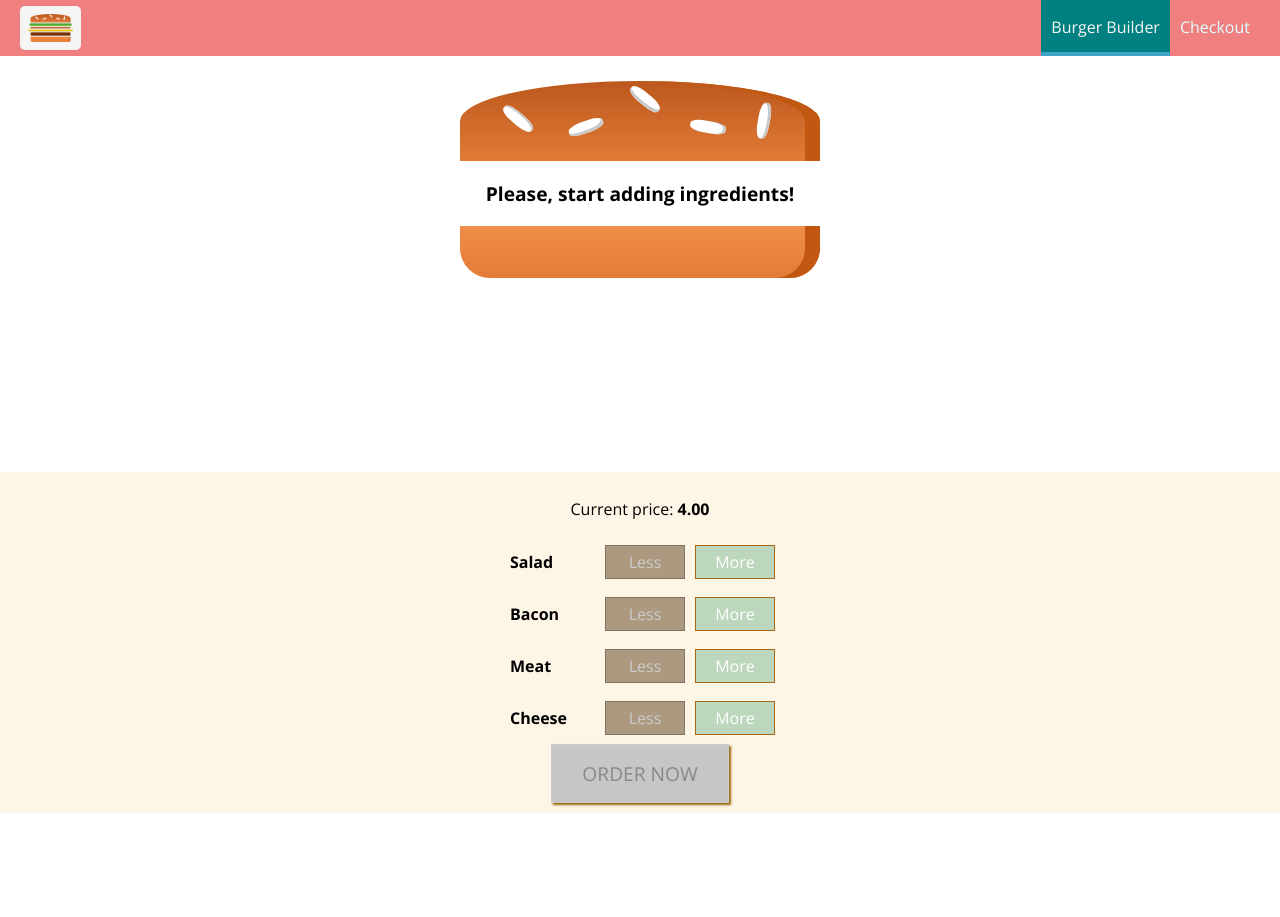
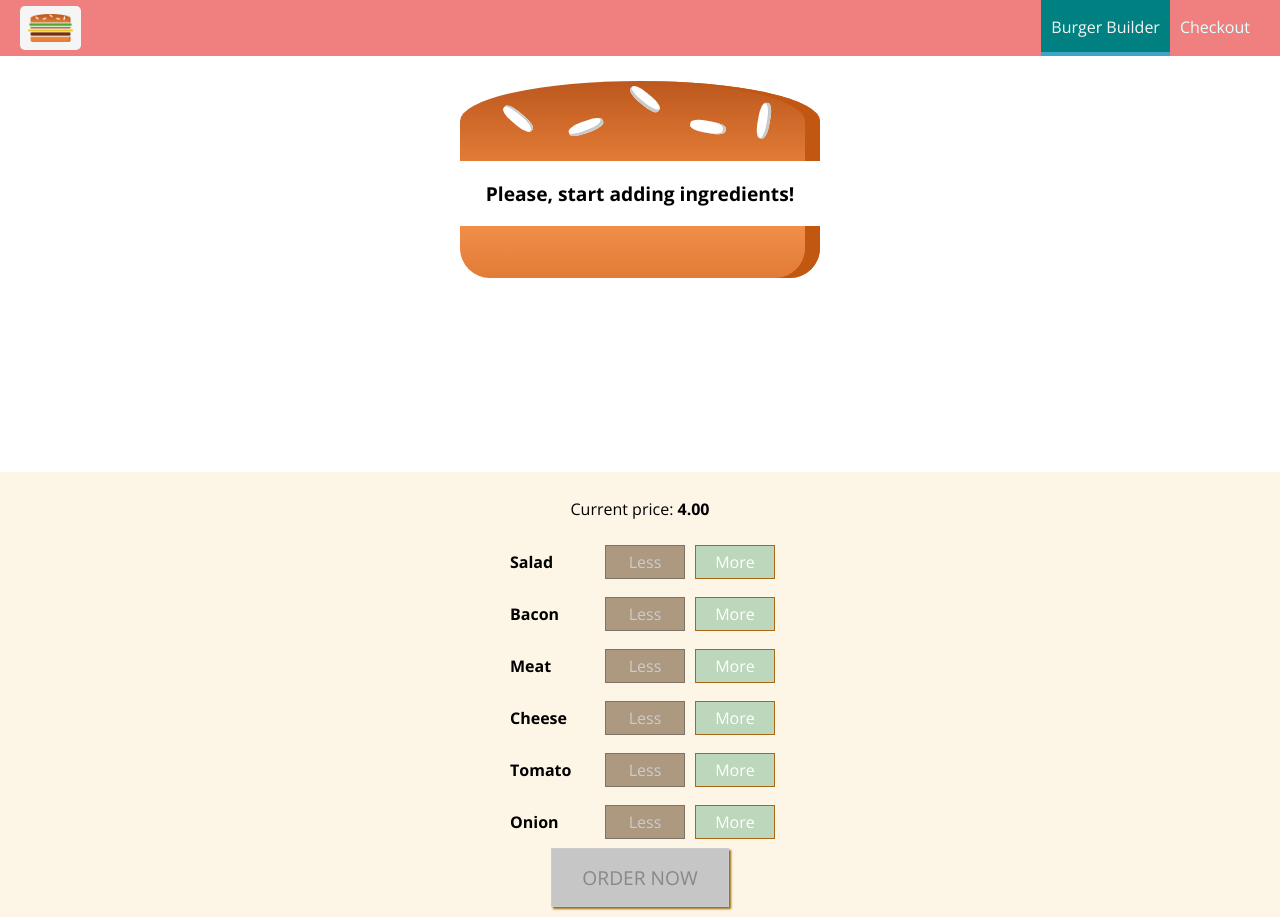
Before and after one commit to khali16/burger, a React app: page / in a window 1280 px wide. Before the commit the page ends 813 px from the top, so only its background shows below. Built offline with nearby package versions, Linux system fonts and the light colour scheme.

Commit message:
adding-others-ingriedents-and-validation

```diff
--- a/src/components/Burger/BuildControls/BuildControl/BuildControl.js
+++ b/src/components/Burger/BuildControls/BuildControl/BuildControl.js
@@ -1,17 +1,29 @@
-import React from 'react';
-import styles from './BuildControl.module.css';
+import React from "react";
+import styles from "./BuildControl.module.css";
 
-const buildControl = (props) => (
+const buildControl = (props) => {
+  console.log(props.ingredientAmount);
+  return (
     <div className={styles.BuildControl}>
       <div className={styles.Label}>{props.label}</div>
       <button
         className={styles.Less}
         onClick={props.removed}
-            disabled={props.disabled}>Less</button>
+        disabled={props.ingredientAmount <= 0}
+      >
+        Less
+      </button>
       <button
         className={styles.More}
-            onClick={props.added}>More</button>
+        onClick={props.added}
+        //disabled = iloscIngredientu > 3
+        // ingredientAmount >= 3
+        disabled={props.ingredientAmount >= 3}
+      >
+        More
+      </button>
     </div>
   );
+};
 
-export default buildControl
+export default buildControl;
--- a/src/components/Burger/BuildControls/BuildControl/BuildControl.module.css
+++ b/src/components/Burger/BuildControls/BuildControl/BuildControl.module.css
@@ -11,20 +11,20 @@
   padding: 5px;
   margin: 0 5px;
   width: 80px;
-    border: 1px solid #AA6817;
+  border: 1px solid #aa6817;
   cursor: pointer;
   outline: none;
 }
 
 .BuildControl button:disabled {
-    background-color: #AC9980;
-    border: 1px solid #7E7365;
+  background-color: #ac9980;
+  border: 1px solid #7e7365;
   color: #ccc;
   cursor: default;
 }
 
 .BuildControl button:hover:disabled {
-    background-color: #AC9980;
+  background-color: #ac9980;
   color: #ccc;
   cursor: not-allowed;
 }
@@ -45,12 +45,14 @@
   color: white;
 }
 
-.BuildControl .Less:hover, .BuildControl .Less:active {
-    background-color: #DAA972;
+.BuildControl .Less:hover,
+.BuildControl .Less:active {
+  background-color: #800000;
   color: white;
 }
 
-.BuildControl .More:hover,.BuildControl .More:active {
-    background-color: #99703F;
+.BuildControl .More:hover,
+.BuildControl .More:active {
+  background-color: #3cb371;
   color: white;
 }
--- a/src/components/Burger/BuildControls/BuildControls.js
+++ b/src/components/Burger/BuildControls/BuildControls.js
@@ -1,29 +1,46 @@
-import React from 'react';
-import styles from './BuildControls.module.css';
-import BuildControl from './BuildControl/BuildControl';
+import React from "react";
+import styles from "./BuildControls.module.css";
+import BuildControl from "./BuildControl/BuildControl";
 
 const controls = [
-    { label: 'Salad', type: 'salad' },
-    { label: 'Bacon', type: 'bacon' },
-    { label: 'Meat', type: 'meat' },
-    { label: 'Cheese', type: 'cheese' }
+  { label: "Salad", type: "salad" },
+  { label: "Bacon", type: "bacon" },
+  { label: "Meat", type: "meat" },
+  { label: "Cheese", type: "cheese" },
+  { label: "Tomato", type: "tomato" },
+  { label: "Onion", type: "onion" },
 ];
 
-const buildControls = (props) => (
+const buildControls = ({
+  ingredientAdded,
+  ingredientRemoved,
+  disabled,
+  disabled2,
+  purchasable,
+  ordered,
+  price,
+  ingredients,
+}) => (
   <div className={styles.BuildControls}>
-        <p>Current price: <strong>{props.price.toFixed(2)}</strong></p>
-        {controls.map(ctrl => (
+    <p>
+      Current price: <strong>{price.toFixed(2)}</strong>
+    </p>
+    {controls.map((ctrl) => (
       <BuildControl
         key={ctrl.label}
         label={ctrl.label}
-                added={() => props.ingredientAdded(ctrl.type)}
-                removed={() => props.ingredientRemoved(ctrl.type)}
-                disabled={props.disabled[ctrl.type]}/>
+        added={() => ingredientAdded(ctrl.type)}
+        removed={() => ingredientRemoved(ctrl.type)}
+        ingredientAmount={ingredients[ctrl.type]}
+      />
     ))}
     <button
       className={styles.OrderButton}
-            disabled={!props.purchasable}
-            onClick={props.ordered}>ORDER NOW</button>
+      disabled={!purchasable}
+      onClick={ordered}
+    >
+      ORDER NOW
+    </button>
   </div>
 );
 
--- a/src/components/Burger/Burger.js
+++ b/src/components/Burger/Burger.js
@@ -18,6 +18,8 @@ const burger = (props) => {
         transformedIngredients = <p>Please, start adding ingredients!</p>
     }
 
+
+
     return(
         <div className={styles.Burger}>
             <BurgerIngredient type="bread-top"/>
--- a/src/components/Burger/Burger.module.css
+++ b/src/components/Burger/Burger.module.css
@@ -5,7 +5,7 @@
   text-align: center;
   font-weight: bold;
   font-size: 1.2rem;
-  overflow: scroll;
+  overflow: auto;
 }
 
 @media (min-width: 500px) and (min-height: 400px) {
--- a/src/components/Burger/BurgerIngredient/BurgerIngredient.js
+++ b/src/components/Burger/BurgerIngredient/BurgerIngredient.js
@@ -30,6 +30,12 @@ class BurgerIngredient extends Component {
             case ('bacon'):
                 ingredient = <div className={styles.Bacon}></div>;
                 break;
+            case ('tomato'):
+                ingredient = <div className={styles.Tomato}></div>
+                break;
+            case ('onion'):
+                ingredient = <div className={styles.Onion}></div>
+                break;
             default:
                 ingredient = null;
     }
--- a/src/components/Burger/BurgerIngredient/BurgerIngredient.module.css
+++ b/src/components/Burger/BurgerIngredient/BurgerIngredient.module.css
@@ -110,3 +110,19 @@
   background: linear-gradient(#bf3813, #c45e38);
   margin: 2% auto;
 }
+
+.Tomato {
+  width: 80%;
+  height: 25px;
+  background: linear-gradient(#ff6347, #dc143c);
+  border-radius: 20px;
+  margin: 2% auto;
+}
+
+.Onion {
+  width: 80%;
+  height: 20px;
+  background: linear-gradient(#faf0e6, #ffffe0);
+  border-radius: 20px;
+  margin: 2% auto;
+}
--- a/src/containers/BurgerBuilder/BurgerBuilder.js
+++ b/src/containers/BurgerBuilder/BurgerBuilder.js
@@ -1,15 +1,17 @@
-import React, {Component} from 'react';
-import Auxiliary from '../../hoc/Auxiliary/Auxiliary';
-import Burger from '../../components/Burger/Burger';
-import BuildControls from '../../components/Burger/BuildControls/BuildControls';
-import Modal from '../../components/UI/Modal/Modal';
-import OrderSummary from '../../components/Burger/OrderSummary/OrderSummary';
+import React, { Component } from "react";
+import Auxiliary from "../../hoc/Auxiliary/Auxiliary";
+import Burger from "../../components/Burger/Burger";
+import BuildControls from "../../components/Burger/BuildControls/BuildControls";
+import Modal from "../../components/UI/Modal/Modal";
+import OrderSummary from "../../components/Burger/OrderSummary/OrderSummary";
 
-const  INGREDIENT_PRICES = {
+const INGREDIENT_PRICES = {
   salad: 4.5,
   cheese: 6.5,
   meat: 10,
-    bacon: 5.5
+  bacon: 5.5,
+  tomato: 3.5,
+  onion: 2.5,
 };
 
 class BurgerBuilder extends Component {
@@ -18,37 +20,39 @@ class BurgerBuilder extends Component {
       salad: 0,
       bacon: 0,
       cheese: 0,
-            meat: 0
+      meat: 0,
+      tomato: 0,
+      onion: 0,
     },
     totalPrice: 4,
     purchasable: false,
-        purchasing: false
-    }
+    purchasing: false,
+  };
 
-    updatePurchaseState (ingredients) {
+  updatePurchaseState(ingredients) {
     const sum = Object.keys(ingredients)
-            .map(igKey => {
+      .map((igKey) => {
         return ingredients[igKey];
       })
-            .reduce((sum, el) =>{
+      .reduce((sum, el) => {
         return sum + el;
       }, 0);
-        this.setState({purchasable: sum > 0}) //jeśli jest większe od 0 to ustawi teog statea na true
+    this.setState({ purchasable: sum > 0 }); //jeśli jest większe od 0 to ustawi teog statea na true
   }
 
   addIngredientHanlder = (type) => {
     const oldCount = this.state.ingredients[type];
     const updatedCount = oldCount + 1;
     const updatedIngredients = {
-            ...this.state.ingredients
+      ...this.state.ingredients,
     };
     updatedIngredients[type] = updatedCount;
     const priceAddition = INGREDIENT_PRICES[type];
     const oldPrice = this.state.totalPrice;
     const newPrice = oldPrice + priceAddition;
-        this.setState({totalPrice: newPrice, ingredients: updatedIngredients})
+    this.setState({ totalPrice: newPrice, ingredients: updatedIngredients });
     this.updatePurchaseState(updatedIngredients);
-    }
+  };
 
   removeIngredientHandler = (type) => {
     const oldCount = this.state.ingredients[type];
@@ -57,53 +61,58 @@ class BurgerBuilder extends Component {
     }
     const updatedCount = oldCount - 1;
     const updatedIngredients = {
-            ...this.state.ingredients
+      ...this.state.ingredients,
     };
     updatedIngredients[type] = updatedCount;
     const priceDeduction = INGREDIENT_PRICES[type];
     const oldPrice = this.state.totalPrice;
     const newPrice = oldPrice - priceDeduction;
-        this.setState({totalPrice: newPrice, ingredients: updatedIngredients})
+    this.setState({ totalPrice: newPrice, ingredients: updatedIngredients });
     this.updatePurchaseState(updatedIngredients);
+  };
+
+  /* maximumIngredientsValue = (type) => {
+        const maxValue = this.state.ingredients[type];
+        if (maxValue >= 12){
+            this.setState({ingredients: 0, totalPrice: 0});
         }
-
+}*/
   purchaseHandler = () => {
-        this.setState({purchasing: true});
-    }
+    this.setState({ purchasing: true });
+  };
 
   purchaseCancelHandler = () => {
-        this.setState({purchasing: false});
-    }
+    this.setState({ purchasing: false });
+  };
 
   purchaseContinueHandler = () => {
-        alert('You continue!');
-    }
+    alert("You continue!");
+  };
 
   render() {
-        const disabledInfo = {
-            ...this.state.ingredients
-        };
-        for (let key in disabledInfo) {
-            disabledInfo[key] = disabledInfo[key] <=0
-        }
     // {salad: true, meat: false}
-        return(
+    return (
       <Auxiliary>
-                <Modal show={this.state.purchasing} modalClosed={this.purchaseCancelHandler}>
+        <Modal
+          show={this.state.purchasing}
+          modalClosed={this.purchaseCancelHandler}
+        >
           <OrderSummary
             ingredients={this.state.ingredients}
             purchaseCancelled={this.purchaseCancelHandler}
             purchaseContinued={this.purchaseContinueHandler}
-                        price={this.state.totalPrice}/>
+            price={this.state.totalPrice}
+          />
         </Modal>
         <Burger ingredients={this.state.ingredients} />
         <BuildControls
           ingredientAdded={this.addIngredientHanlder}
           ingredientRemoved={this.removeIngredientHandler}
-                    disabled={disabledInfo}
           price={this.state.totalPrice}
           purchasable={this.state.purchasable}
-                    ordered={this.purchaseHandler}/>
+          ordered={this.purchaseHandler}
+          ingredients={this.state.ingredients}
+        />
       </Auxiliary>
     );
   }
```
Lines whose indentation alone changed are shown as unchanged.
